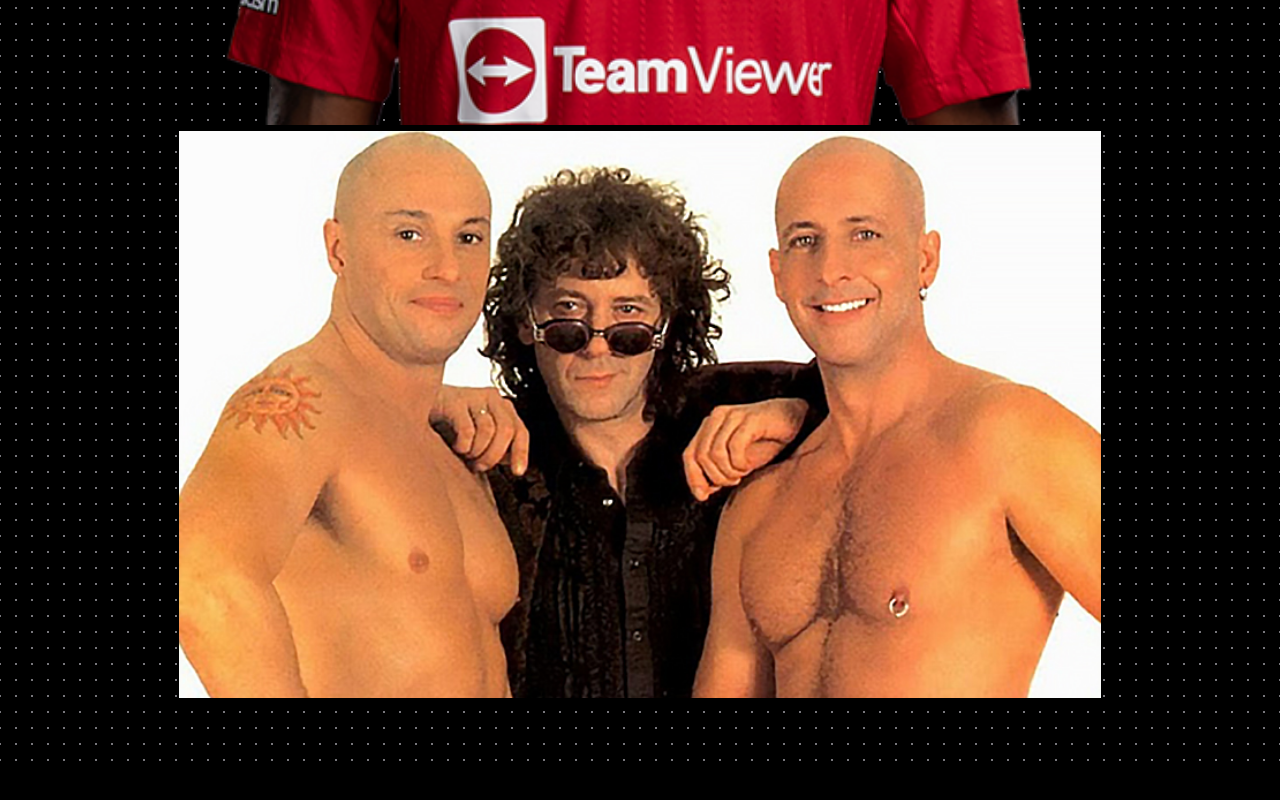
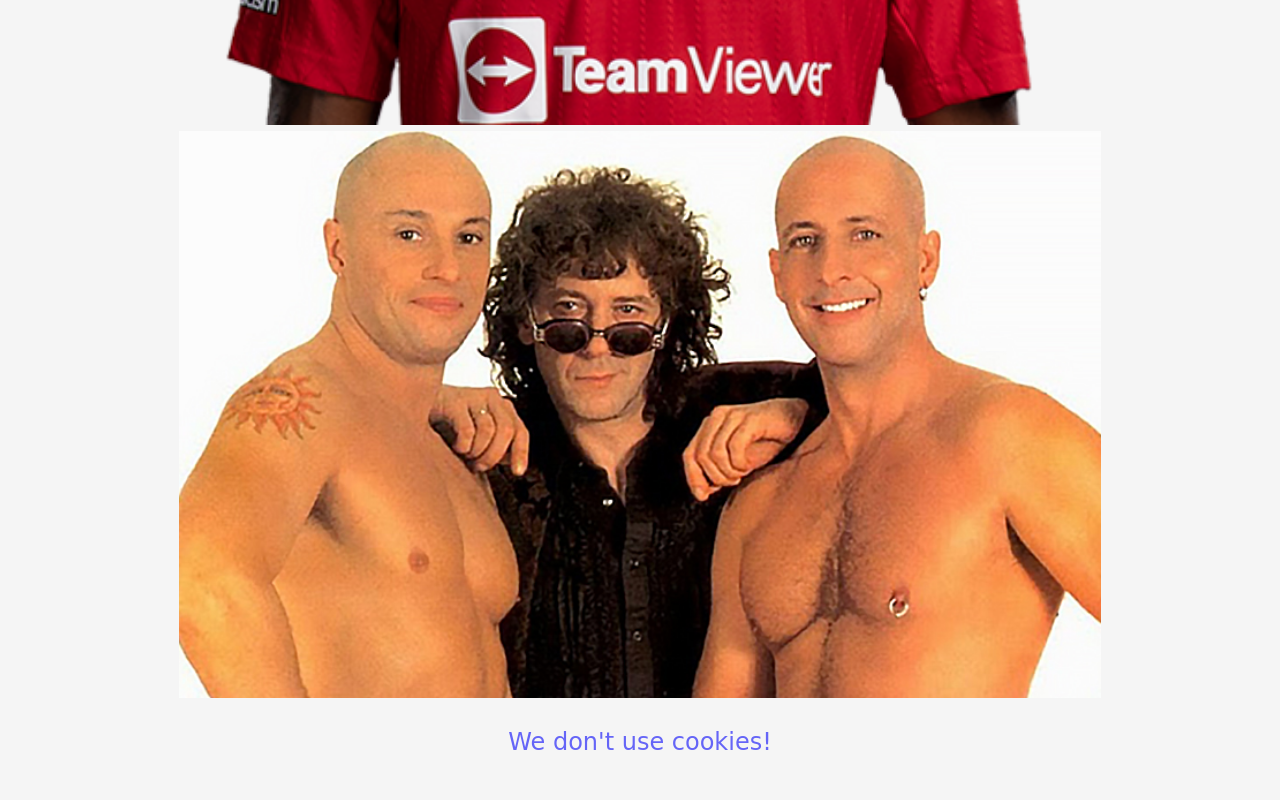
Before and after one commit to SamReeves/fred, a plain HTML site: page index.html in a window 1280 px wide. Shown: the part 5448-6248 px from the top of the page. Before the commit the page ends 6216 px from the top, so only its background shows below. Drawn offline with Linux system fonts and the light colour scheme.

Commit message:
bored of this rn

```diff
--- a/index.html
+++ b/index.html
@@ -24,4 +24,8 @@
     <img src="img/8.jpg" alt="Fred" width="80%" title="I'm too sexy for my shirt, too sexy for my shirt...">
 
 </body>
+
+<footer>
+    <p>We don't use cookies!</p>
+</footer>
 </html>
--- a/style.css
+++ b/style.css
@@ -2,17 +2,10 @@ body {
     margin: auto;
     font-family: "Permanent Marker", cursive;
     font-size: 1.5em;
-    background-color: black;
+    background-color: whitesmoke;
     color: rgb(101, 101, 247);
     padding: 5%;
     text-align: center;
-
-    /* polka dots! */
-    background-image:
-        radial-gradient(rgb(119, 118, 123) 10%, transparent 10%);
-    background-position: 8px 8px;
-    background-size: 16px 16px;
-    background-color: rgb(0, 0, 0);
 }
 
 .menu {
```
